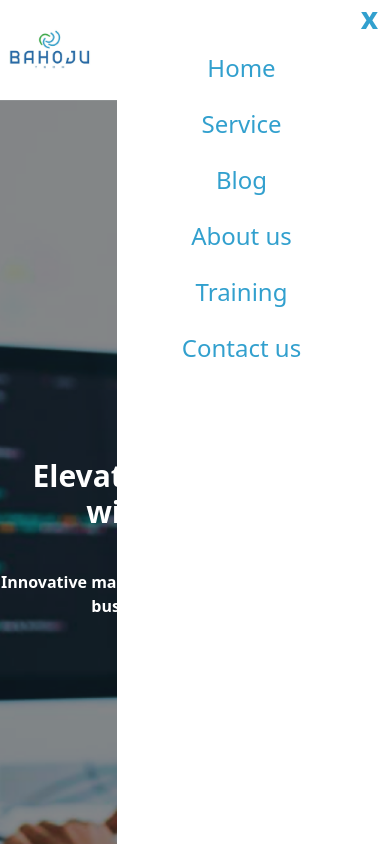
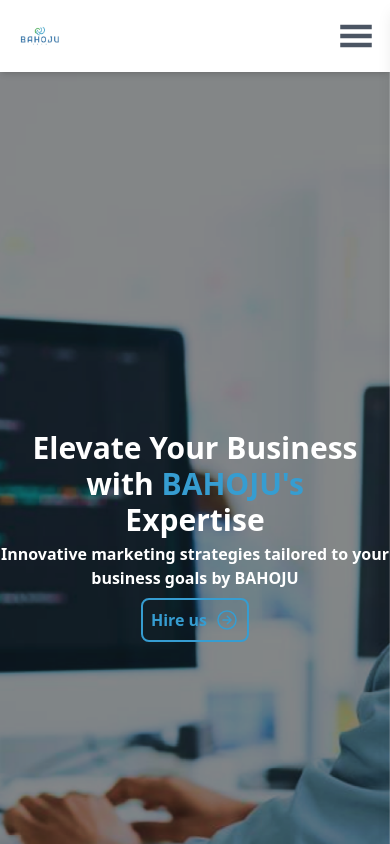
Before and after one commit to BahojuTech/Company-Website, a Next.js app: page / in a window 390 px wide. Shown: the top 844 px of the page. Built offline with nearby package versions, Linux system fonts and the light colour scheme.

Commit message:
Resolving of the sidebar issue

```diff
--- a/src/components/navbar/Navbar.tsx
+++ b/src/components/navbar/Navbar.tsx
@@ -2,7 +2,7 @@
 
 import Image from 'next/image';
 import Link from 'next/link';
-import React, { useState } from 'react';
+import React, { useState, useEffect, useRef } from 'react';
 import Button from '../Button/Button';
 import { GiHamburgerMenu } from 'react-icons/gi';
 
@@ -15,48 +15,117 @@ const navMenu = [
   { id: 6, menu: 'Contact us', link: 'contact' },
 ];
 
+// interface ButtonProps {
+//   text: string;
+//   onClick?: () => void;
+//   className?: string;
+// }
+
+// const Button: React.FC<ButtonProps> = ({ text, onClick, className }) => (
+//   <button
+//     onClick={onClick}
+//     className={`bg-blue-600 text-white px-6 py-2 rounded-lg hover:bg-blue-700 transition-colors ${className}`}
+//   >
+//     {text}
+//   </button>
+// );
+
 const Navbar = () => {
-  const [open, setOpen] = useState<boolean>(false);
+  const [isOpen, setIsOpen] = useState<boolean>(false);
+  const sidebarRef = useRef<HTMLDivElement>(null);
+  const toggleButtonRef = useRef<HTMLDivElement>(null);
+
+  useEffect(() => {
+    const handleClickOutside = (event: MouseEvent) => {
+      if (
+        sidebarRef.current &&
+        !sidebarRef.current.contains(event.target as Node) &&
+        toggleButtonRef.current &&
+        !toggleButtonRef.current.contains(event.target as Node)
+      ) {
+        setIsOpen(false);
+      }
+    };
+
+    document.addEventListener('mousedown', handleClickOutside);
+    return () => document.removeEventListener('mousedown', handleClickOutside);
+  }, []);
+
+  useEffect(() => {
+    if (isOpen) {
+      document.body.style.overflow = 'hidden';
+    } else {
+      document.body.style.overflow = 'unset';
+    }
+
+    return () => {
+      document.body.style.overflow = 'unset';
+    };
+  }, [isOpen]);
 
   return (
-    <nav className='text-primary text-xl sm:px-3 overflow-hidden z-10'>
-      <div className='flex justify-between items-center max-w-[1200px] m-auto w-full'>
+    <nav className="text-primary text-xl sticky top-0 bg-white shadow-md z-50">
+      <div className="flex justify-between items-center max-w-[1200px] mx-auto w-full px-4 py-3">
         {/* Logo */}
-        <Image src={'/BJT_logo.jpg'} width={100} height={100} alt='logo' />
+        <Link href="/">
+          <Image src="/BJT_logo.jpg" width={100} height={100} alt="logo" className="w-auto h-12" />
+        </Link>
 
         {/* Desktop Menu */}
-        <div className='items-center hidden md:flex'>
-          <div className='flex gap-6 flex-grow justify-end pr-6'>
+        <div className="items-center hidden md:flex">
+          <div className="flex gap-6 flex-grow justify-end pr-6">
             {navMenu.map((menu) => (
-              <Link href={`/${menu.link}`} key={menu.id}>
+              <Link
+                href={`/${menu.link}`}
+                key={menu.id}
+                className="hover:text-blue-600 transition-colors"
+              >
                 {menu.menu}
               </Link>
             ))}
           </div>
-          <Button text='Get started' />
+          <Button text="Get started" />
         </div>
 
         {/* Mobile Menu Button */}
+        <div ref={toggleButtonRef} className="md:hidden">
           <GiHamburgerMenu
-          className='text-4xl text-gray cursor-pointer md:hidden'
-          onClick={() => setOpen(!open)}
+            className="text-4xl text-gray-600 cursor-pointer hover:text-blue-600 transition-colors"
+            onClick={() => setIsOpen(!isOpen)}
           />
+        </div>
+      </div>
 
-        {/* Mobile Menu */}
+      {/* Overlay */}
+      {isOpen && (
+        <div className="fixed inset-0 bg-black bg-opacity-50 z-40 md:hidden" />
+      )}
+
+      {/* Mobile Sidebar */}
       <div
-          className={`lg:hidden fixed top-0 right-0 w-[70%] h-screen z-[9999] bg-white flex flex-col gap-4 transition-all duration-500 ease-in-out ${
-            open ? 'right-0' : '-right-full'
+        ref={sidebarRef}
+        className={`fixed top-0 right-0 w-[280px] h-full bg-white shadow-lg z-50 transform transition-transform duration-300 ease-in-out md:hidden ${
+          isOpen ? 'translate-x-0' : 'translate-x-full'
         }`}
       >
-          <p
-            className='text-right text-3xl cursor-pointer font-bold pr-3'
-            onClick={() => setOpen(false)}
+        <div className="flex flex-col h-full">
+          <div className="flex justify-end p-4">
+            <button
+              onClick={() => setIsOpen(false)}
+              className="text-3xl text-gray-600 hover:text-blue-600 transition-colors"
             >
-            x
-          </p>
-          <div className='pr-6 grid place-items-center gap-6 text-2xl'>
+              ×
+            </button>
+          </div>
+
+          <div className="flex flex-col gap-4 px-6 py-4">
             {navMenu.map((menu) => (
-              <Link href={`/${menu.link}`} key={menu.id} onClick={() => setOpen(false)}>
+              <Link
+                href={`/${menu.link}`}
+                key={menu.id}
+                className="text-lg hover:text-blue-600 transition-colors"
+                onClick={() => setIsOpen(false)}
+              >
                 {menu.menu}
               </Link>
             ))}
```
Lines whose indentation alone changed are shown as unchanged.
